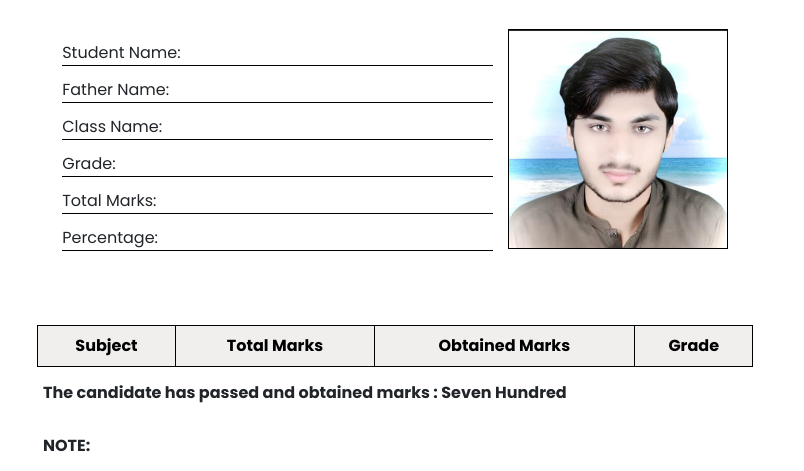
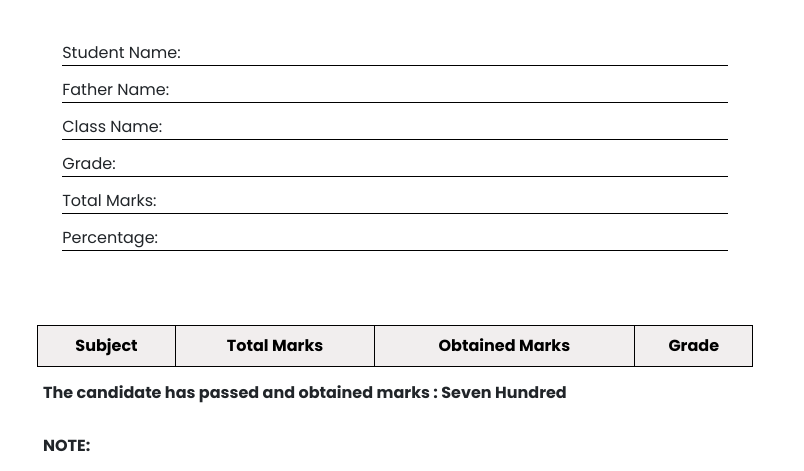
Before and after one commit to farazazeem-6/JavaScript-Practice-Project, a plain HTML site: page result.html in a window 1280 px wide. Shown: the part 265-736 px from the top of the page, without its empty margins (245-1049 px from the left). Drawn offline with nearby package versions, Linux system fonts and the light colour scheme.

Commit message:
Some changings

```diff
--- a/result.css
+++ b/result.css
@@ -83,7 +83,7 @@ table td {
 }
 
 .major-left {
-    width: 70%;
+    width: 100%;
 }
 
 .major-right img {
--- a/result.html
+++ b/result.html
@@ -55,9 +55,9 @@
                     <div class="total-marks-info">Total Marks: </div>
                     <div class="percentage-info">Percentage: </div>
                 </div>
-                <div class="major-right">
+                <!-- <div class="major-right">
                     <img src="/1683636704263.jpeg" alt="">
-                </div>
+                </div> -->
 
             </div>
         </div>
--- a/result.js
+++ b/result.js
@@ -5,7 +5,7 @@ document.addEventListener('DOMContentLoaded', () => {
 
     document.querySelector('.student-name-info').innerHTML = `NAME: <span style=" margin-left: 5px; " >${studentInfo.studentName} </span>`;
     document.querySelector('.father-name-info').innerHTML = `FATHER'S NAME: <span style=" margin-left: 5px;" >${studentInfo.fatherName} </span>`;
-    document.querySelector('.rollno-info').innerHTML = `Roll no: <span style=" margin-left: 5px;" >${studentInfo.rollno} </span>`;;
+    document.querySelector('.rollno-info').innerHTML = `Roll no: <span style=" margin-left: 5px;" >${studentInfo.rollno} </span>`;
     document.querySelector('.class-name-info').innerHTML = `CLASS NAME: <span style=" margin-left: 5px;" >${studentInfo.className} </span>`;
 
     const tableBody = document.querySelector('#result-table-body');
```
